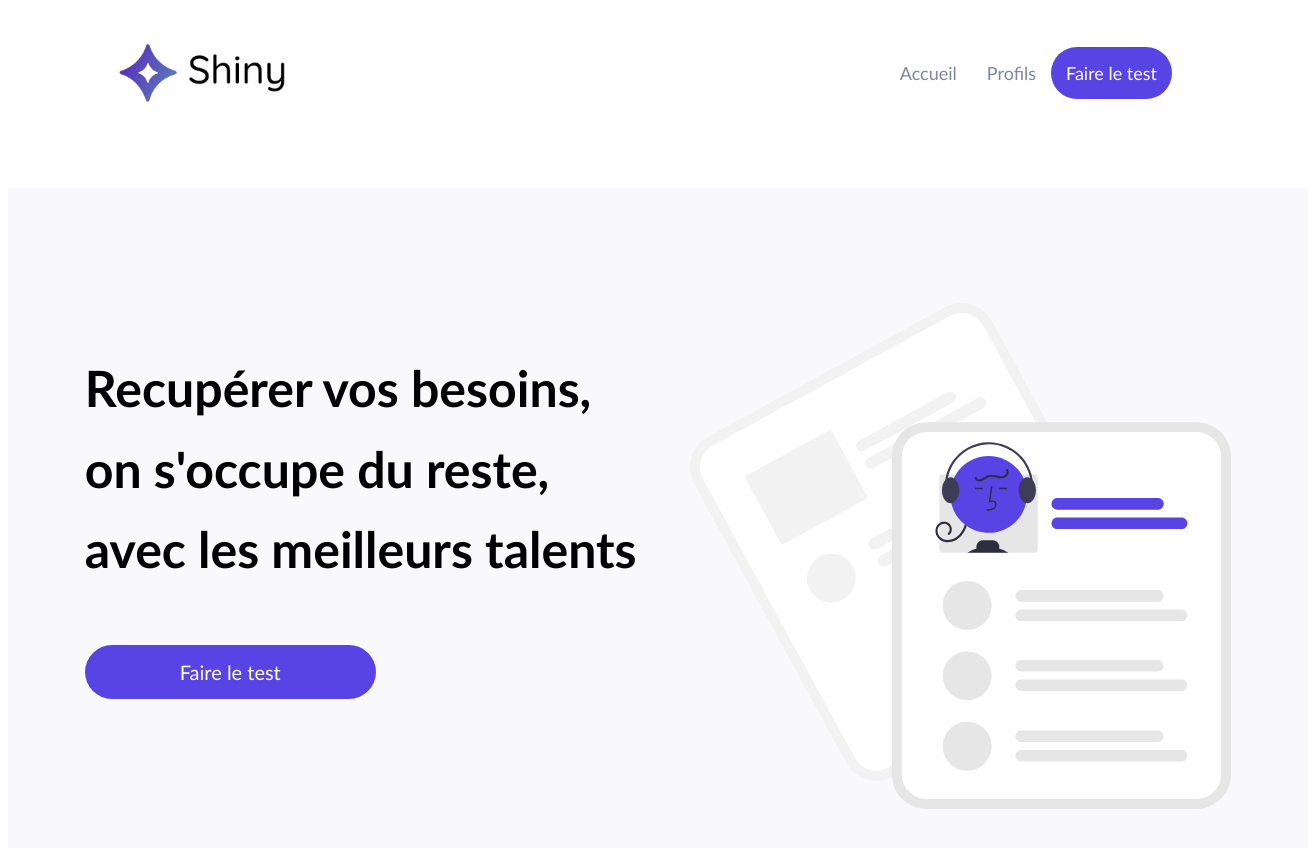
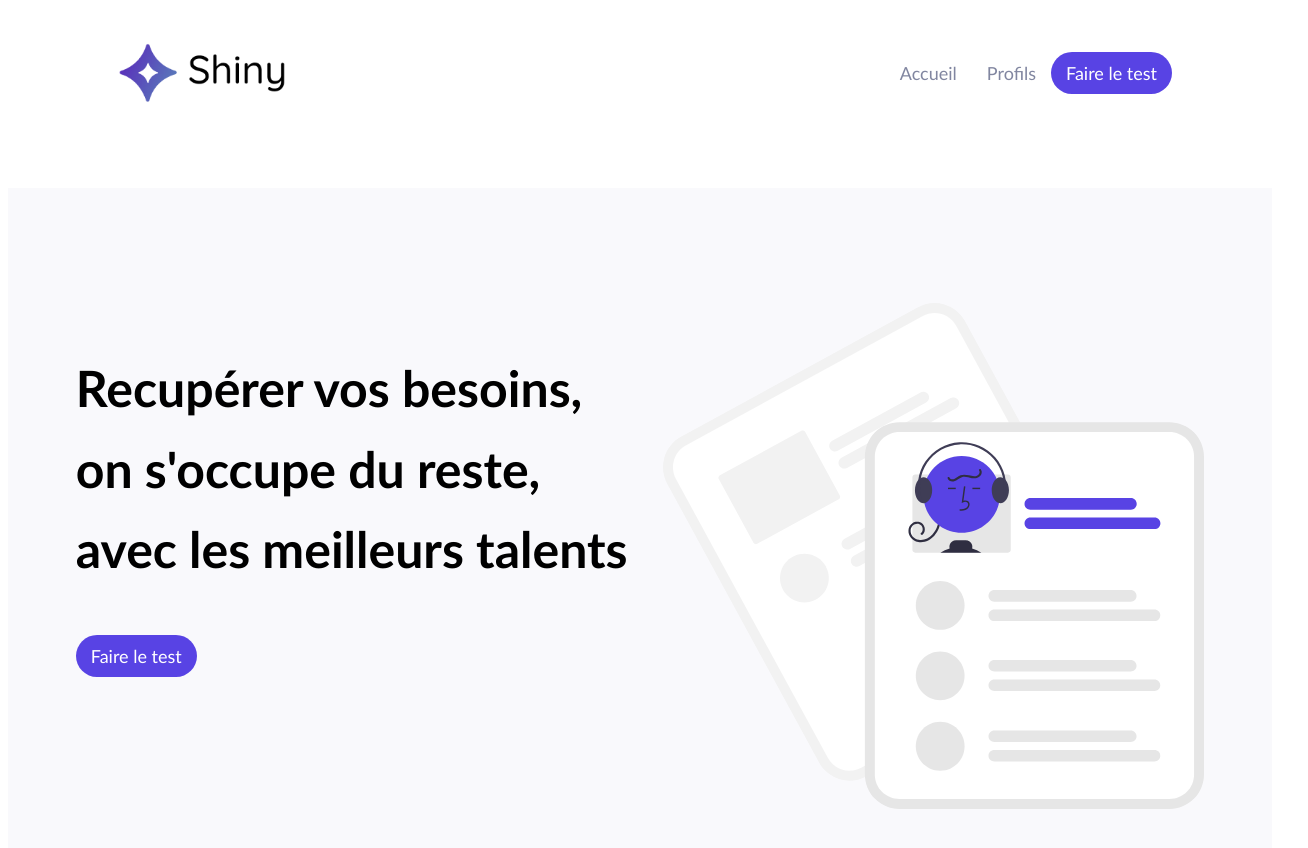
Before and after one commit to HayasMoustapha/shiny-agency, a React (Create React App) app: page / in a window 1280 px wide. Shown: the top 848 px of the page, 1308 px wide, since content can reach past the window. Built offline with nearby package versions, Linux system fonts and the light colour scheme.

Commit message:
Creating Styled Link Component (Atoms.jsx) and Updating Home page and Header component

```diff
--- a/src/components/Header/index.jsx
+++ b/src/components/Header/index.jsx
@@ -1,8 +1,7 @@
-import { Link } from 'react-router-dom'
+import { StyledLink } from '../../utils/style/Atoms.jsx'
 import styled from 'styled-components'
 import colors from '../../utils/style/colors'
 import logo from '../../assets/dark-logo.png'
-
 
 const HeaderContainer = styled.nav`
   display: flex;
@@ -12,17 +11,6 @@ const HeaderContainer = styled.nav`
 `
 const Image = styled.img`
   height: 70px;
-`
-
-
-const StyledLink = styled(Link)`
-  padding: 15px;
-  color: #8186a0;
-  text-decoration: none;
-  font-size: 18px;
-  ${(props) =>
-    props.$isFullLink &&
-    `color: white; border-radius: 30px; background-color: ${colors.primary};`}
 `
 
 const Header = () => {
--- a/src/pages/Home/index.jsx
+++ b/src/pages/Home/index.jsx
@@ -1,10 +1,10 @@
-import { Link } from 'react-router-dom'
+import { StyledLink } from '../../utils/style/Atoms.jsx'
 import styled from 'styled-components'
 import colors from '../../utils/style/colors'
 import homeIllustration from '../../assets/home-illustration.svg'
 
 const HomeContainer = styled.div`
-  width: 1200px;
+  max-width: 1200px;
   display: flex;
   justify-content: space-around;
   flex-direction: row;
@@ -23,17 +23,6 @@ const Title = styled.h1`
   font-weight: 700;
   margin: 70px auto 55px auto;
   color: ${colors.dark};
-`
-
-const StyledLink = styled(Link)`
-  padding: 15px;
-  color: #8186a0;
-  text-decoration: none;
-  font-size: 20px;
-  text-align: center;
-  ${(props) =>
-    props.$isFullLink &&
-    `display: block; color: white; border-radius: 30px; background-color: ${colors.primary}; width: 261px; height: auto;`}
 `
 
 const Illustration = styled.img`
--- /dev/null
+++ b/src/utils/style/Atoms.jsx
@@ -0,0 +1,16 @@
+import { Link } from 'react-router-dom'
+import styled from 'styled-components'
+import colors from './colors'
+
+export const StyledLink = styled(Link)`
+  padding: 10px 15px;
+  color: #8186a0;
+  text-decoration: none;
+  font-size: 18px;
+  text-align: center;
+  ${(props) =>
+    props.$isFullLink &&
+    `color: white;
+    border-radius: 30px;
+    background-color: ${colors.primary};`}
+`
```
